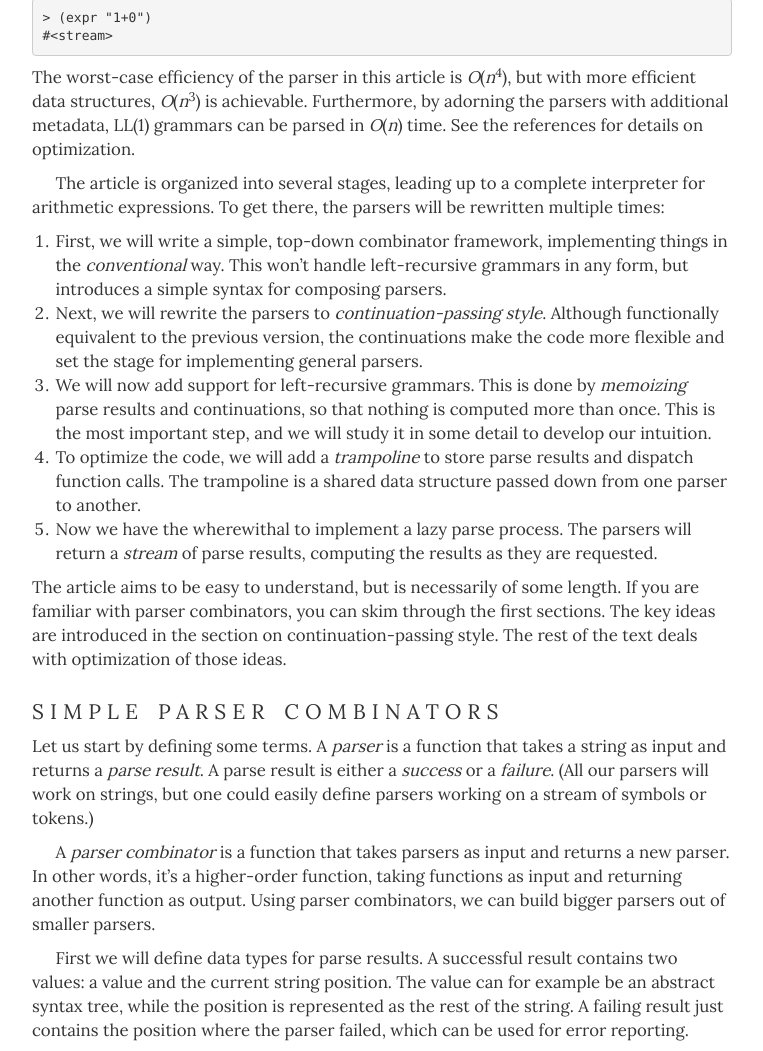
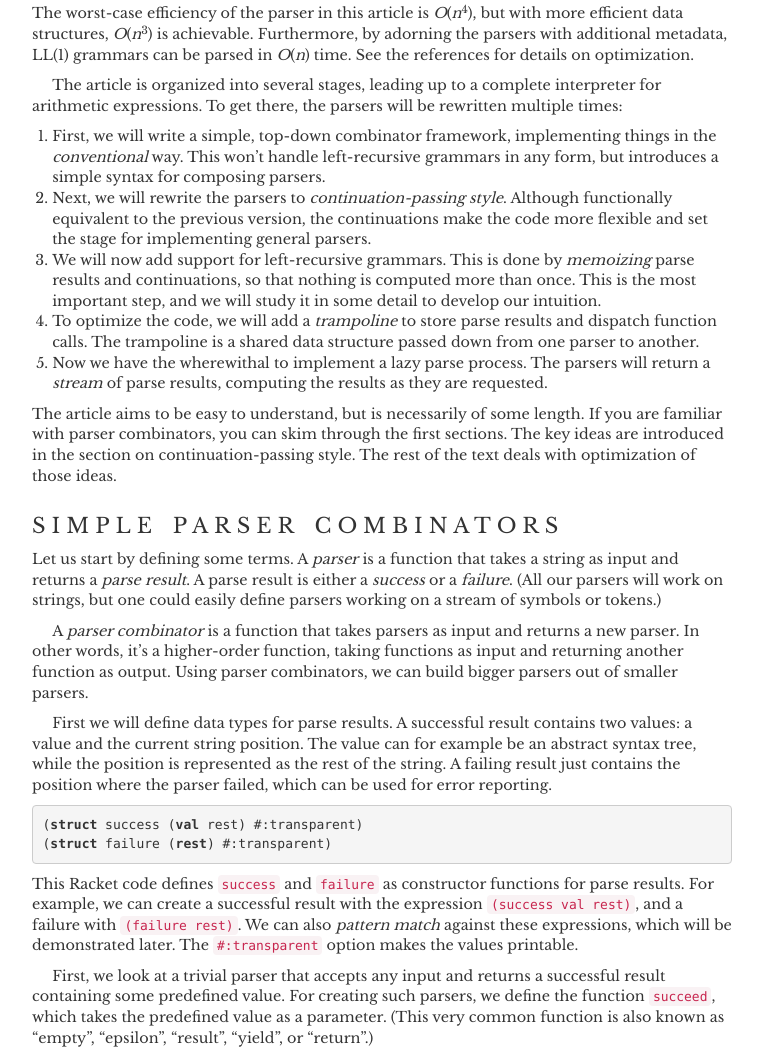
Before and after one commit to ClaudiaAF/markdown-template, a website with bundled scripts: page index.html in a window 1280 px wide. Shown: the part 1126-2177 px from the top of the page, without its empty margins (258-1021 px from the left). Built offline with nearby package versions, Linux system fonts and the light colour scheme.

Commit message:
Libre Baskerville

```diff
--- a/css/style.css
+++ b/css/style.css
@@ -4,9 +4,9 @@ a {
 
 body {
     color: rgba(0, 0, 0, 0.8) !important;
-    font-family: Lora, "Adobe Garamond Pro", "Garamond Premier Pro", "ITC Garamond Std", Garamond, Baskerville, "Baskerville Old Face", "Crimson Text", Crimson, "Iowan Old Style", Iowan, "Iowan Web", Georgia, Charter, "Hoefler Text", "Calisto MT", Constantia, Andalus, Centaur, Cambria, Utopia, Marion, Cochin, "Palatino Linotype", Palatino, Baskerville, serif !important;
-    font-size: 105% !important;
-    line-height: 1.4;
+    font-family: "Libre Baskerville", Baskerville, "Baskerville Old Face", "Adobe Garamond Pro", "Garamond Premier Pro", "ITC Garamond Std", Garamond, "Crimson Text", Crimson, "Iowan Old Style", Iowan, "Iowan Web", Georgia, Charter, "Hoefler Text", "Calisto MT", Constantia, Andalus, Centaur, Cambria, Utopia, Marion, Cochin, "Palatino Linotype", Palatino, Baskerville, serif !important;
+    font-size: 90% !important;
+    line-height: 1.5;
     margin-bottom: 5%;
     margin-top: 5%;
     text-rendering: optimizelegibility;
@@ -41,7 +41,7 @@ code, pre {
     border: none;
     color: inherit;
     font-family: Consolas, "Consolas Web", Menlo, Monaco, "Liberation Mono", Courier, monospace !important;
-    font-size: 0.9em;
+    font-size: 0.95em;
     -moz-osx-font-smoothing: auto;
 }
 
--- a/index.html
+++ b/index.html
@@ -6,7 +6,7 @@
     <meta http-equiv="Content-Style-Type" content="text/css" />
     <meta name="viewport" content="width=device-width, initial-scale=1" />
     <link href="favicon.ico" rel="icon" type="image/x-icon">
-    <link href="https://fonts.googleapis.com/css?family=Lora" rel="stylesheet" type="text/css">
+    <link href="https://fonts.googleapis.com/css?family=Libre+Baskerville" rel="stylesheet" type="text/css">
     <link href="css/bootstrap.css" rel="stylesheet">
     <link href="css/anchor.css" rel="stylesheet">
     <link href="css/collapse.css" rel="stylesheet">
```
